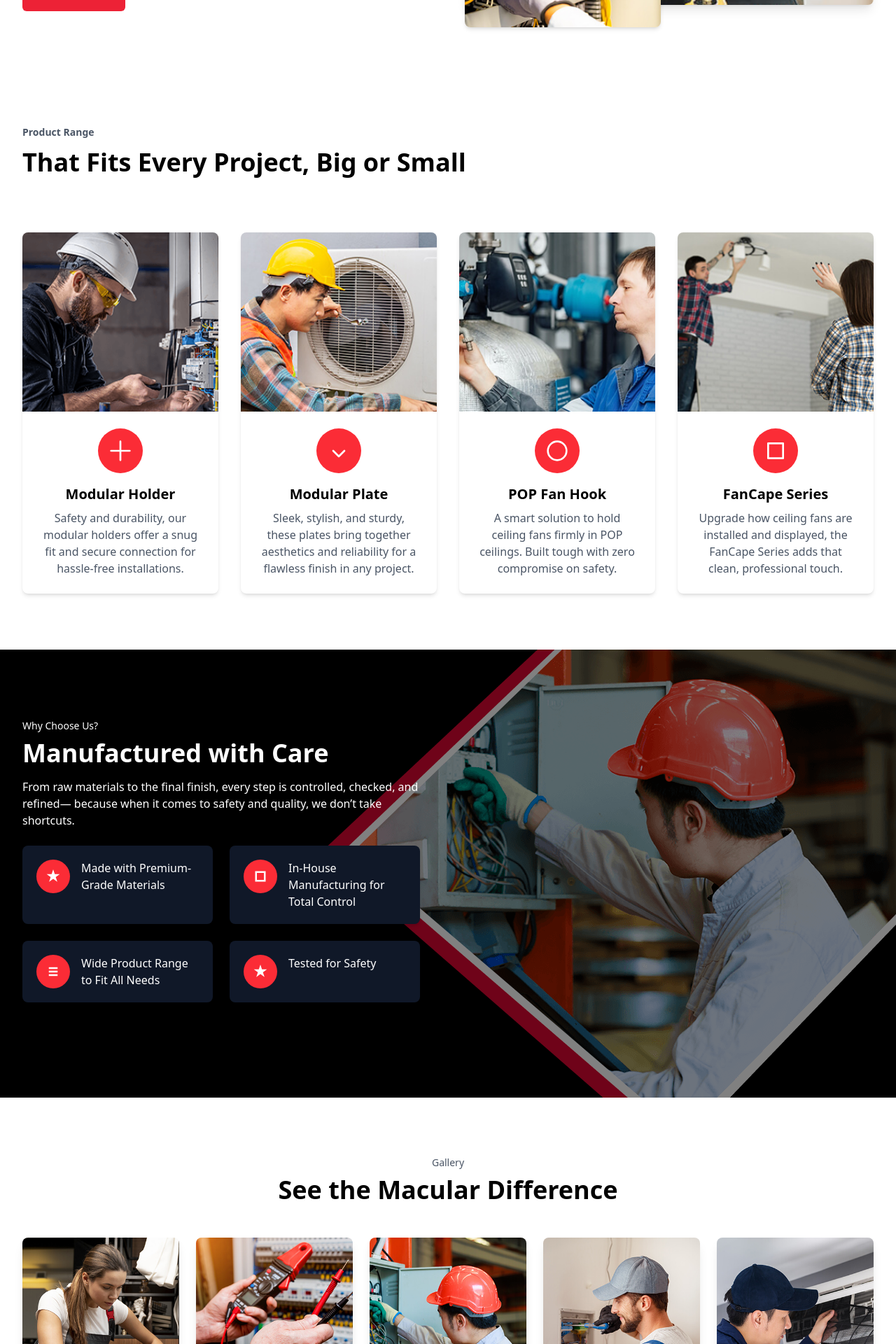
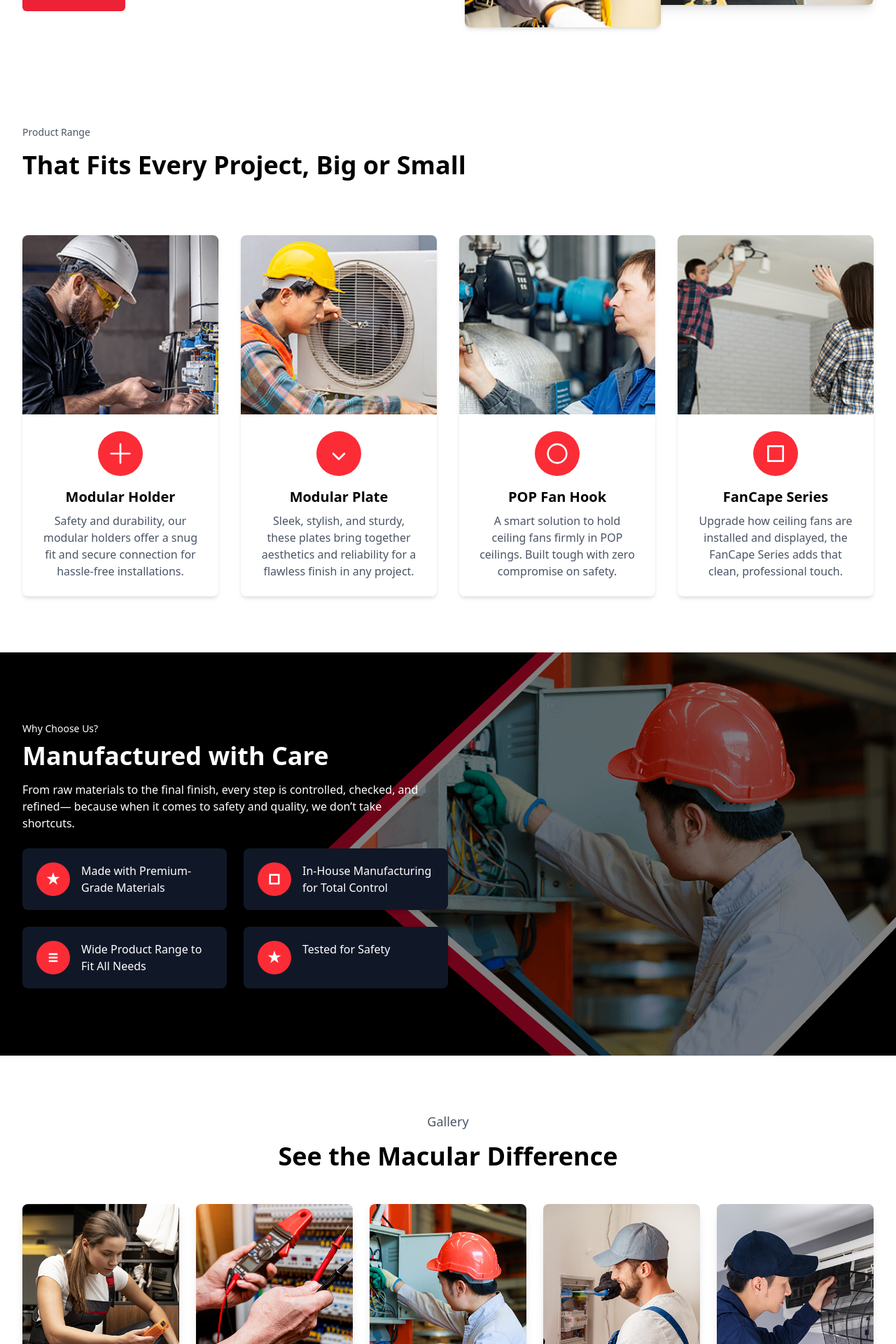
Before and after one commit to adityapandey141/macular-industries, a Next.js app: page / in a window 1280 px wide. Shown: the part 1296-3216 px from the top of the page at 70% size. Built offline with nearby package versions, Linux system fonts and the light colour scheme.

Commit message:
Home page change

```diff
--- a/src/components/CTA.jsx
+++ b/src/components/CTA.jsx
@@ -36,11 +36,7 @@ const CTA1 = () => {
               <h2 className="text-3xl font-bold">
                 Ready to Partner with a Trusted Manufacturer?
               </h2>
-              {success && (
-                <p className="mt-2 text-white text-2xl font-semibold">
-                  ✅ Email submitted successfully!
-                </p>
-              )}
+
             </div>
 
             <div className="md:w-1/2">
@@ -53,6 +49,7 @@ const CTA1 = () => {
                   required
                   className="px-4 py-3 w-full sm:flex-grow border border-black bg-white text-black rounded-md sm:rounded-r-none mb-2 sm:mb-0"
                 />
+
                 <button
                   type="submit"
                   disabled={status.submitting}
@@ -87,8 +84,17 @@ const CTA1 = () => {
                   ) : (
                     <>Request a Quote</>
                   )}
+
                 </button>
+
               </form>
+               <div className="w-2/3">
+                {success && (
+                 <p className=" text-white text-xl font-semibold">
+                  ✅ Email submitted successfully!
+                </p>
+              )}
+              </div>
             </div>
           </div>
         </div>
--- a/src/components/CTA2.jsx
+++ b/src/components/CTA2.jsx
@@ -36,11 +36,7 @@ const CTA2 = () => {
               <h2 className="text-3xl font-bold">
                 Ready to Partner with a Trusted Manufacturer?
               </h2>
-              {success && (
-                 <p className="mt-2 text-white text-2xl font-semibold">
-                  ✅ Email submitted successfully!
-                </p>
-              )}
+
             </div>
 
             <div className="md:w-1/2">
@@ -53,6 +49,7 @@ const CTA2 = () => {
                   required
                   className="px-4 py-3 w-full sm:flex-grow border border-black bg-white text-black rounded-md sm:rounded-r-none mb-2 sm:mb-0"
                 />
+
                 <button
                   type="submit"
                   disabled={status.submitting}
@@ -87,8 +84,17 @@ const CTA2 = () => {
                   ) : (
                     <>Request a Quote</>
                   )}
+
                 </button>
+
               </form>
+               <div className="w-2/3">
+                {success && (
+                 <p className=" text-white text-xl font-semibold">
+                  ✅ Email submitted successfully!
+                </p>
+              )}
+              </div>
             </div>
           </div>
         </div>
--- a/src/components/Gallery.jsx
+++ b/src/components/Gallery.jsx
@@ -58,13 +58,16 @@ const Gallery = () => {
       <div className="max-w-7xl mx-auto px-4 sm:px-6 lg:px-8">
 
         <div className="text-center mb-12">
-          <span className="text-sm text-gray-600 ">
+          <div className="mb-2 sm:mb-4">
+              <span className="text-lg text-gray-600 ">
                 Gallery
               </span>
+            </div>
 
-            <h2 className="text-2xl sm:text-4xl font-bold text-black mt-4 sm:mt-2 mb-4">
-            See the Macular Difference
-          </h2>
+            <h1 className="text-2xl sm:text-4xl font-bold text-black mt-4 sm:mt-2 mb-4">
+               See the Macular Difference
+            </h1>
+
         </div>
 
 
--- a/src/components/ProductCategories.jsx
+++ b/src/components/ProductCategories.jsx
@@ -80,14 +80,16 @@ const ProductCategories = () => {
     <div className="w-full bg-white pt-6 sm:pt-10 md:pt-0">
       <section className="px-4 sm:px-6 lg:px-8 py-10 sm:py-14 md:py-16">
         <div className="max-w-7xl mx-auto">
-          <div className="font-semibold mb-2 sm:mb-3">
+           <div className="mb-2 sm:mb-4">
               <span className="text-sm text-gray-600 ">
                Product Range
               </span>
             </div>
+
             <h1 className="text-2xl sm:text-4xl font-bold text-black mt-4 sm:mt-2 mb-4">
               That Fits Every Project, Big or Small
             </h1>
+
         </div>
       </section>
 
--- a/src/components/WhyChooseUs.jsx
+++ b/src/components/WhyChooseUs.jsx
@@ -83,23 +83,6 @@ const WhyChooseUs = () => {
         </div>
 
 
-        <div className="w-full lg:w-1/2 flex items-center justify-center relative">
-          <div className="relative w-full aspect-square max-w-md">
-            {/* <div
-              className="absolute inset-0 overflow-hidden rounded-full"
-              style={{
-                clipPath: "polygon(50% 0%, 100% 50%, 50% 100%, 0% 50%)",
-              }}
-            >
-              <Image
-                src={Wshape}
-                alt="Electrician working"
-                fill
-                className="object-cover"
-              />
-            </div> */}
-          </div>
-        </div>
       </div>
 
 
```
Lines whose indentation alone changed are shown as unchanged.
